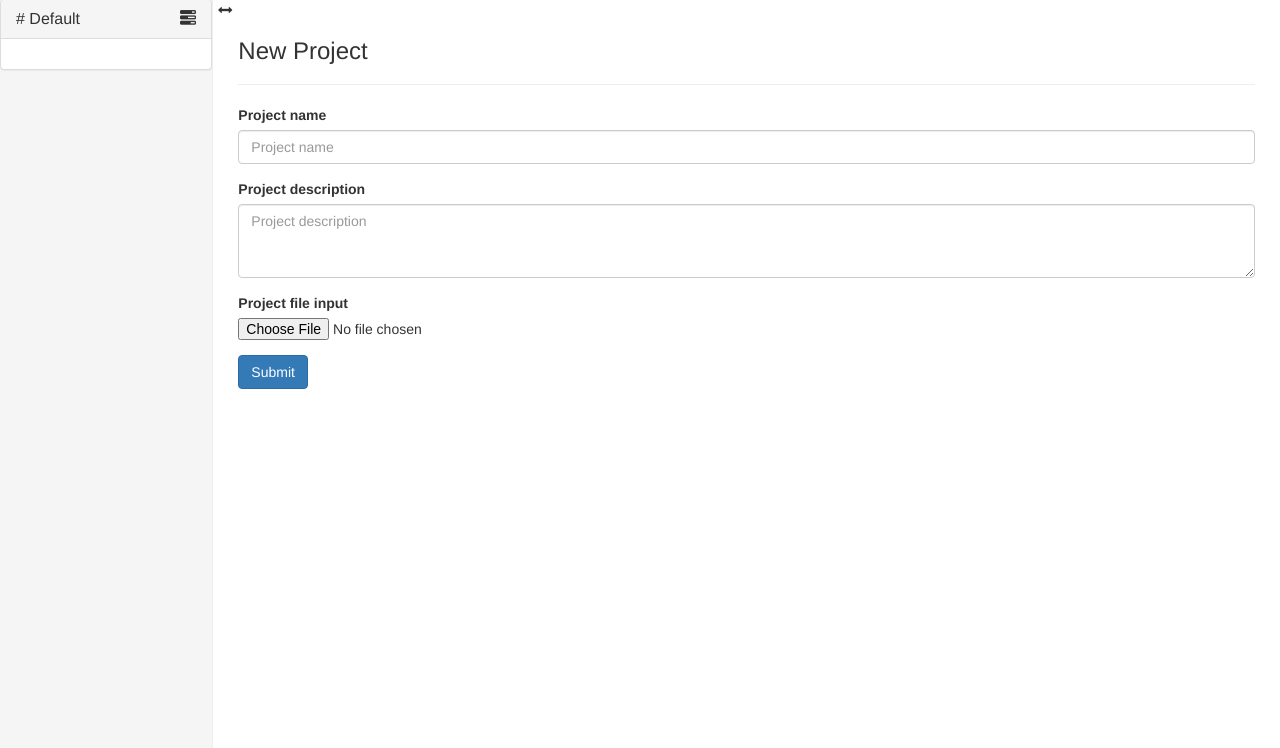
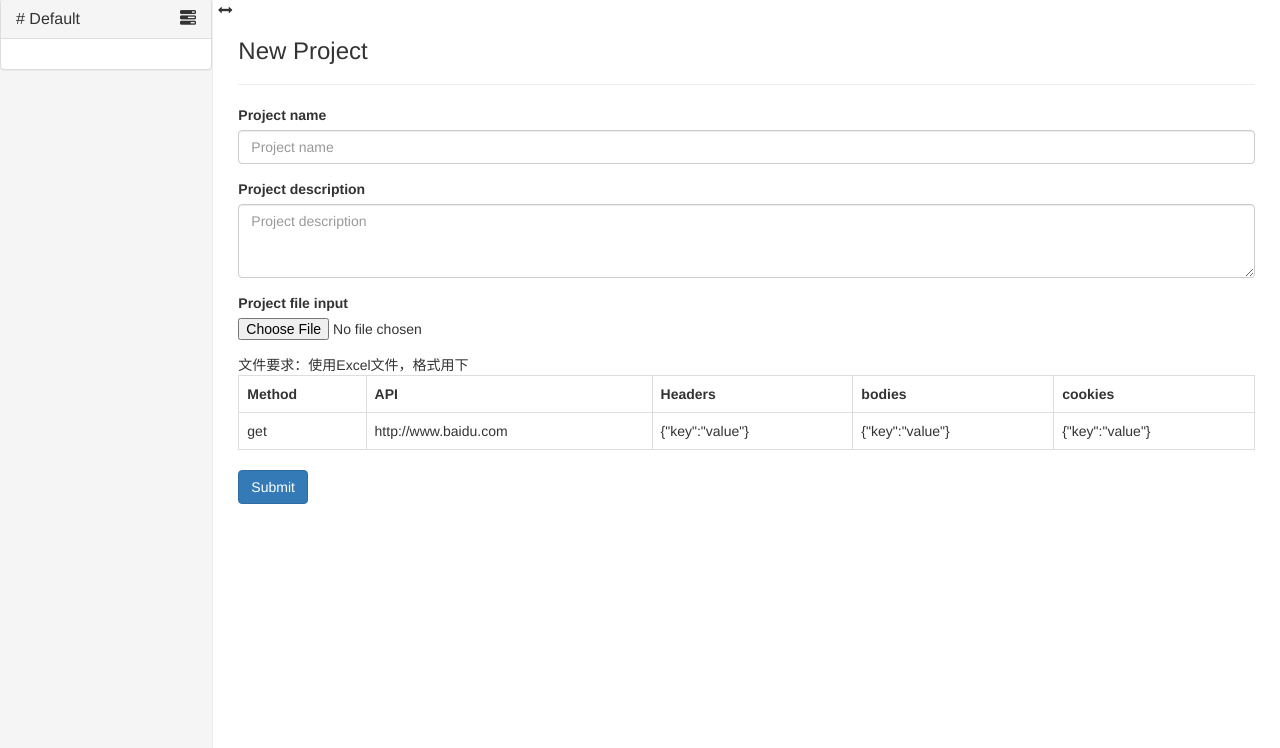
Before and after one commit to cikewang/Postboy, a Django app: page /page/newProject/ in a window 1280 px wide. Shown: the part 52-800 px from the top of the page. Run offline with Django 3.2, Linux system fonts and the light colour scheme; data that the repository does not hold is empty; some libraries are stand-ins or nearby versions.

Commit message:
上传文件格式

```diff
--- a/page/templates/page/new_project.html
+++ b/page/templates/page/new_project.html
@@ -18,7 +18,26 @@
         </div>
         <div class="form-group">
             <label for="project_file">Project file input</label>
-            <input type="file" id="project_file" name="project_file" >
+            <input type="file" id="project_file" name="project_file" accept="application/vnd.openxmlformats-officedocument.spreadsheetml.sheet,">
+        </div>
+        <div>
+            文件要求：使用Excel文件，格式用下
+            <table class="table table-bordered">
+                <tr>
+                    <th>Method</th>
+                    <th>API</th>
+                    <th>Headers</th>
+                    <th>bodies</th>
+                    <th>cookies</th>
+                </tr>
+                <tr>
+                    <td>get</td>
+                    <td>http://www.baidu.com</td>
+                    <td>{"key":"value"}</td>
+                    <td>{"key":"value"}</td>
+                    <td>{"key":"value"}</td>
+                </tr>
+            </table>
         </div>
         <button type="submit" class="btn btn-primary save_project_form">Submit</button>
     </form>
--- a/page/views.py
+++ b/page/views.py
@@ -14,6 +14,7 @@ import json
 import requests
 import time
 import xlrd
+
 '''
 首页
 '''
@@ -181,7 +182,9 @@ def test_one(request):
 
 
 def newProject(request):
-    return render(request, 'page/new_project.html')
+    project_list = Project.objects.order_by('-id')
+
+    return render(request, 'page/new_project.html', {'project_list' : project_list})
 
 
 '''
```
Also changed, not shown: 1 other file.
